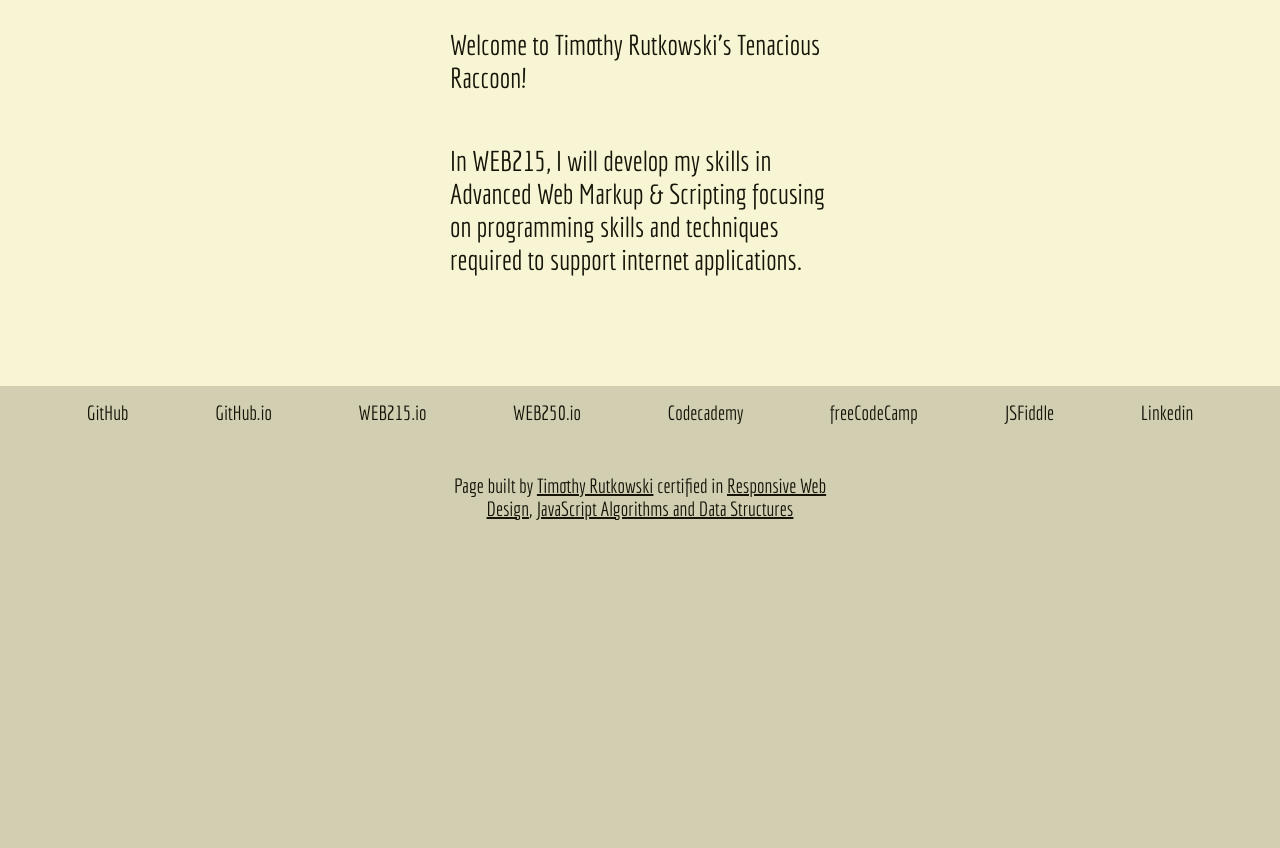
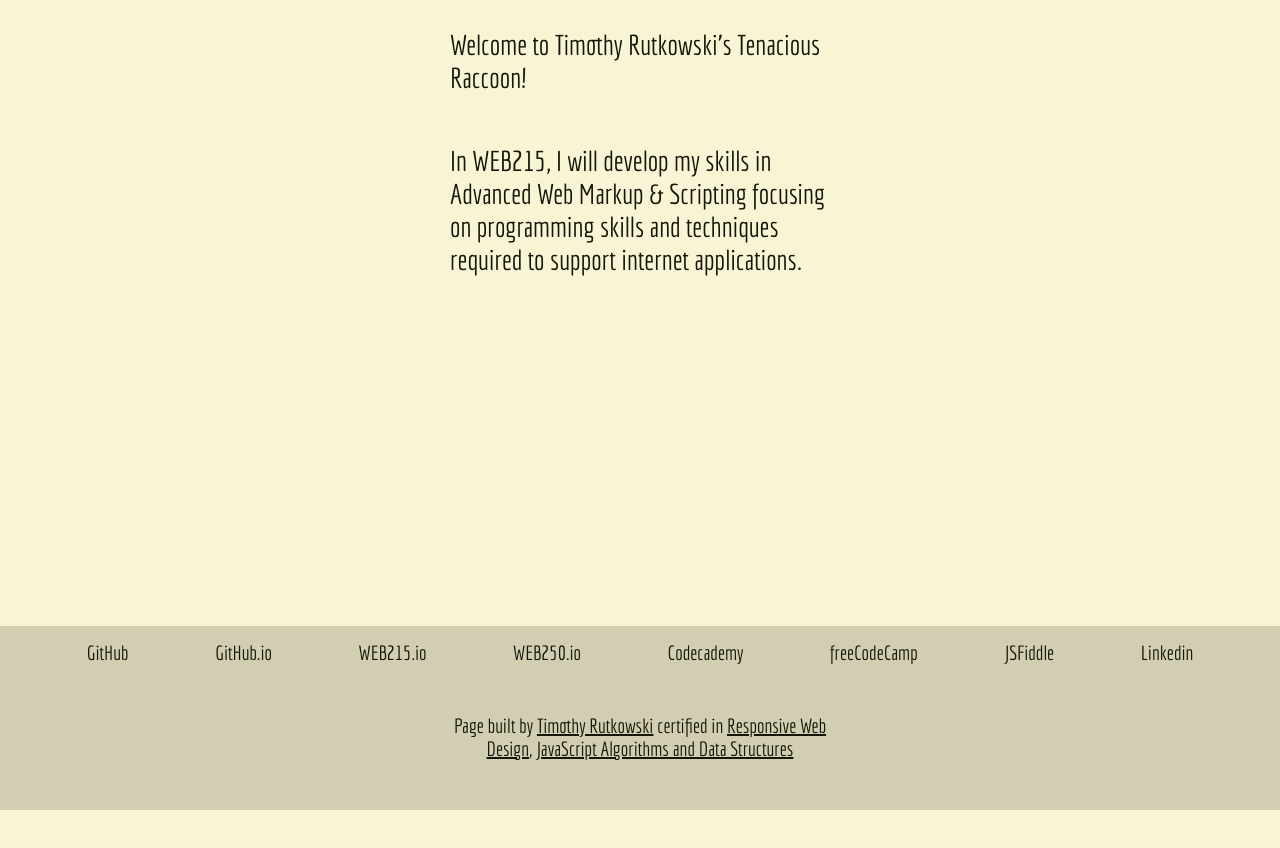
Before and after one commit to Trutkow0/web215, a plain HTML site: page index.html in a window 1280 px wide. Shown: the part 198-1046 px from the top of the page. After the commit the page ends 1008 px from the top, so only its background shows below. Drawn offline with Linux system fonts and the light colour scheme.

Commit message:
Update styles.css

```diff
--- a/styles/styles.css
+++ b/styles/styles.css
@@ -118,9 +118,8 @@ p {
 footer {
   background-color: #d1ceb2;
   width: 100vw;
-  height: 60vh;
-  position: sticky;
-  margin-top: 60px;
+  position: relative;
+  bottom: -300px;
 }
 
 footer ul {
```
